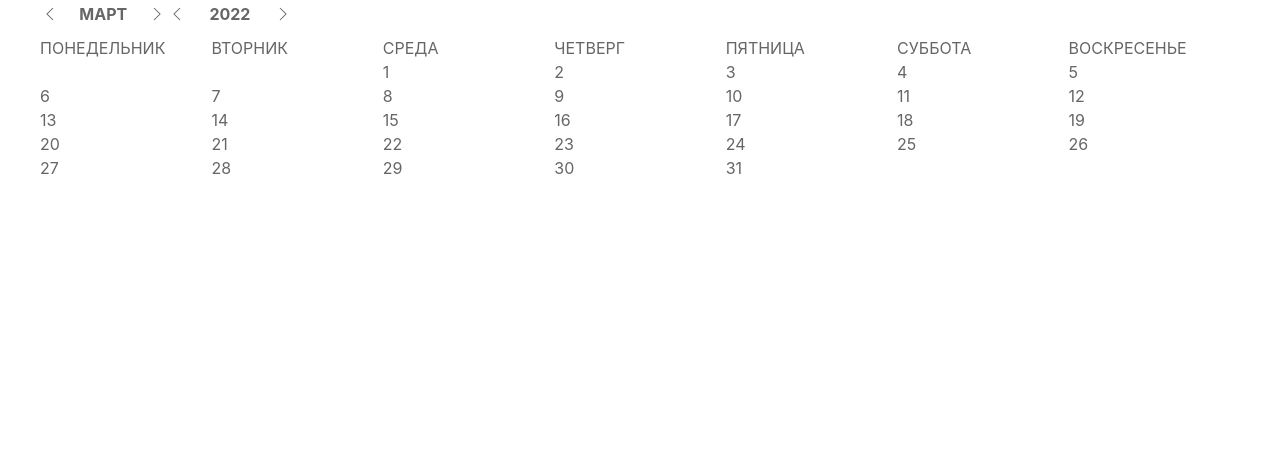
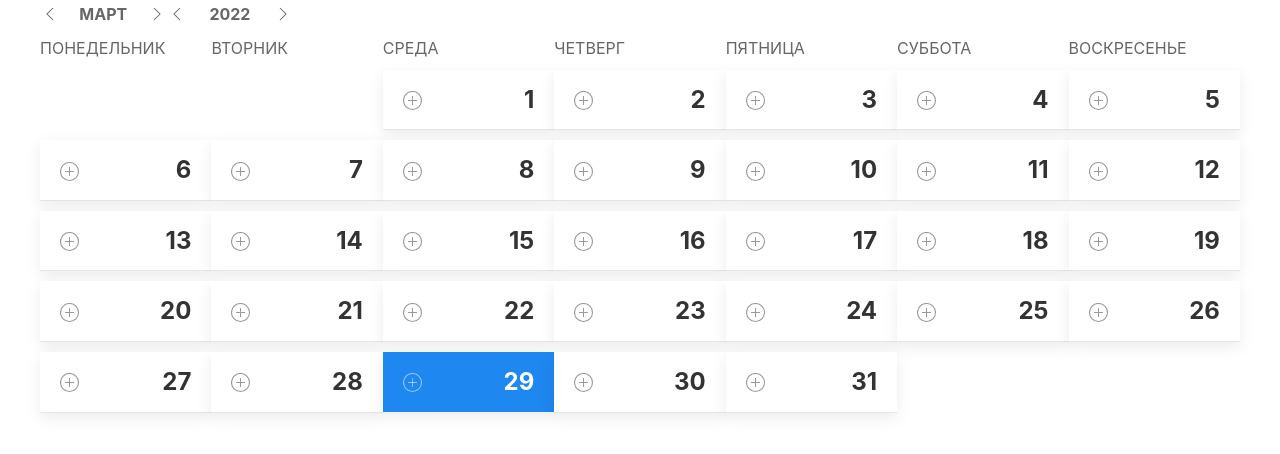
Before and after one commit to BorisKhalkov/Profile, a plain HTML site: page Calendar-Vue/index.html in a window 1280 px wide. Drawn offline with Linux system fonts and the light colour scheme.

Commit message:
Added UI to calendar items

```diff
--- /dev/null
+++ b/Calendar-Vue/components/calendar-item.js
@@ -0,0 +1,13 @@
+const calendarItem = {
+  template: calendarItemTpl,
+  props:['date'],
+  computed: {
+    itemClasses() {
+      const isCurrentDate = getISODate(new Date()) === getISODate(this.date)
+      return {
+        'uk-card-primary': isCurrentDate,
+        'uk-card-default': !isCurrentDate,
+      }
+    }
+  }
+}
--- a/Calendar-Vue/components/calendar.js
+++ b/Calendar-Vue/components/calendar.js
@@ -3,6 +3,7 @@ const calendar = {
 	props: ['date'],
 	components: {
 		calendarSelector,
+		calendarItem,
 	},
 	watch: {
 		date: {
@@ -15,7 +16,7 @@ const calendar = {
 				const firstDayIndex = getFirstWeekDay(month, year)
 				const days = []
 				for (let i = firstDayIndex; i < daysInMonth + firstDayIndex; i++) {
-					days[i] = i + 1 - firstDayIndex
+					days[i] = new Date(year, month, i + 1 - firstDayIndex)
 				}
 				this.days = days
 			}
--- a/Calendar-Vue/index.html
+++ b/Calendar-Vue/index.html
@@ -27,7 +27,9 @@
 		<calendar-selector :date="date" class="uk-margin-small calendar"></calendar-selector>
 		<div class="uk-flex uk-flex-wrap">
 			<div v-for="(_, i) in 7" class="calendar-item uk-text-uppercase">{{weekday(i)}}</div>
-			<div v-for="i in days" class="calendar-item">{{i}}</div>
+			<div v-for="day in days" class="calendar-item">
+				<calendar-item :date="day" v-if="day"></calendar-item>
+			</div>
 		</div>
 	</template>
 
@@ -43,8 +45,21 @@
 		</div>
 	</template>
 
+	<template id="calendarItemTpl">
+		<div class="uk-card uk-card-small uk-card-hover uk-margin-small-top" :class="itemClasses">
+			<div class="uk-card-header">
+				<div class="uk-card-title">
+					<button class="uk-icon-link" uk-icon="plus-circle"></button>
+					<span class="uk-float-right uk-text-bold">{{date.getDate()}}</span>
+				</div>
+			</div>
+
+		</div>
+	</template>
+
 	<script src="state.js"></script>
 	<script src="components/calendar-selector.js"></script>
+	<script src="components/calendar-item.js"></script>
 	<script src="components/calendar.js"></script>
 	<script src="app.js"></script>
 </body>
--- a/Calendar-Vue/libs/date-utils.js
+++ b/Calendar-Vue/libs/date-utils.js
@@ -42,3 +42,12 @@ assertEquals(getMonthName(0), 'январь')
 assertEquals(getMonthName(3), 'апрель')
 assertEquals(getMonthName(7), 'август')
 assertEquals(getMonthName(11), 'декабрь')
+
+function getISODate(date) {
+	const d = new Date(date)
+	d.setMinutes(d.getUTCMinutes() - d.getTimezoneOffset())
+	return d.toISOString().split('T')[0]
+}
+
+assertEquals(getISODate(new Date(2022, 2, 29)), '2022-03-29')
+assertEquals(getISODate(new Date(2021, 4, 9)), '2021-05-09')
```
